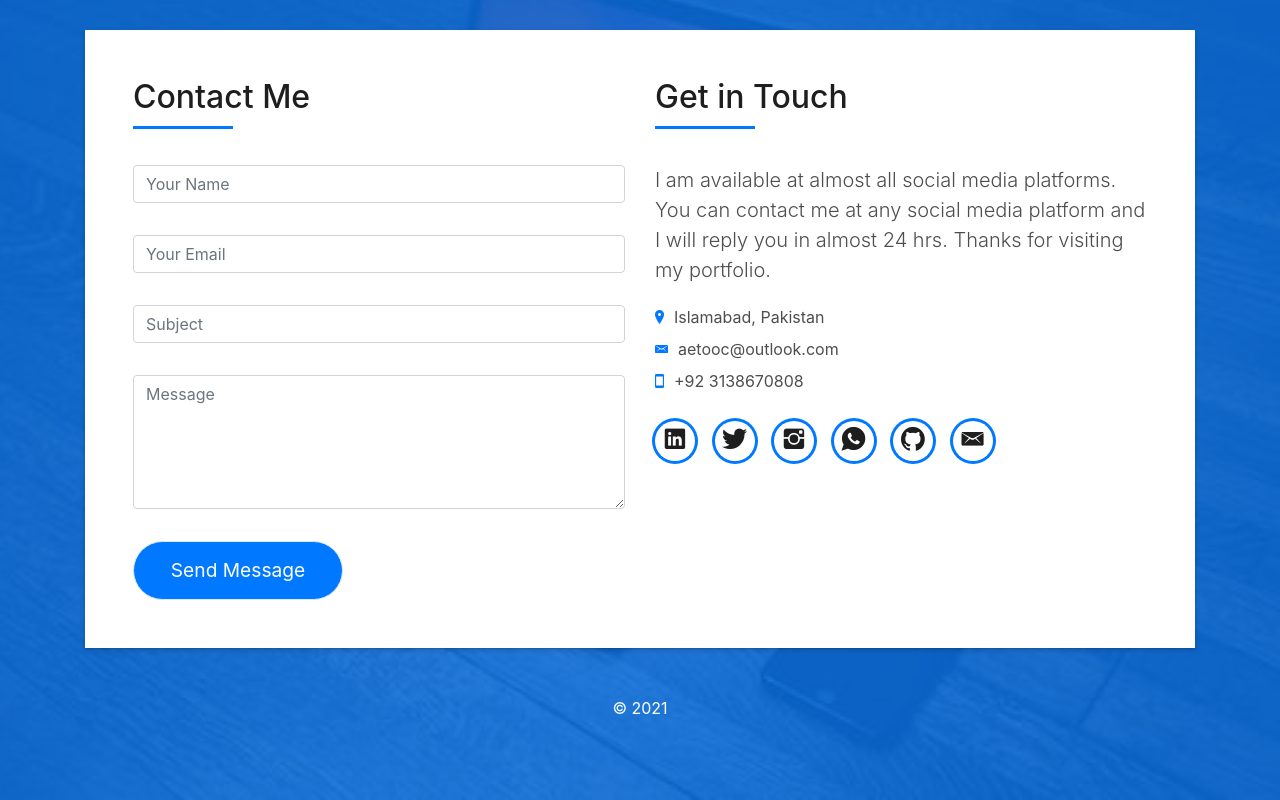
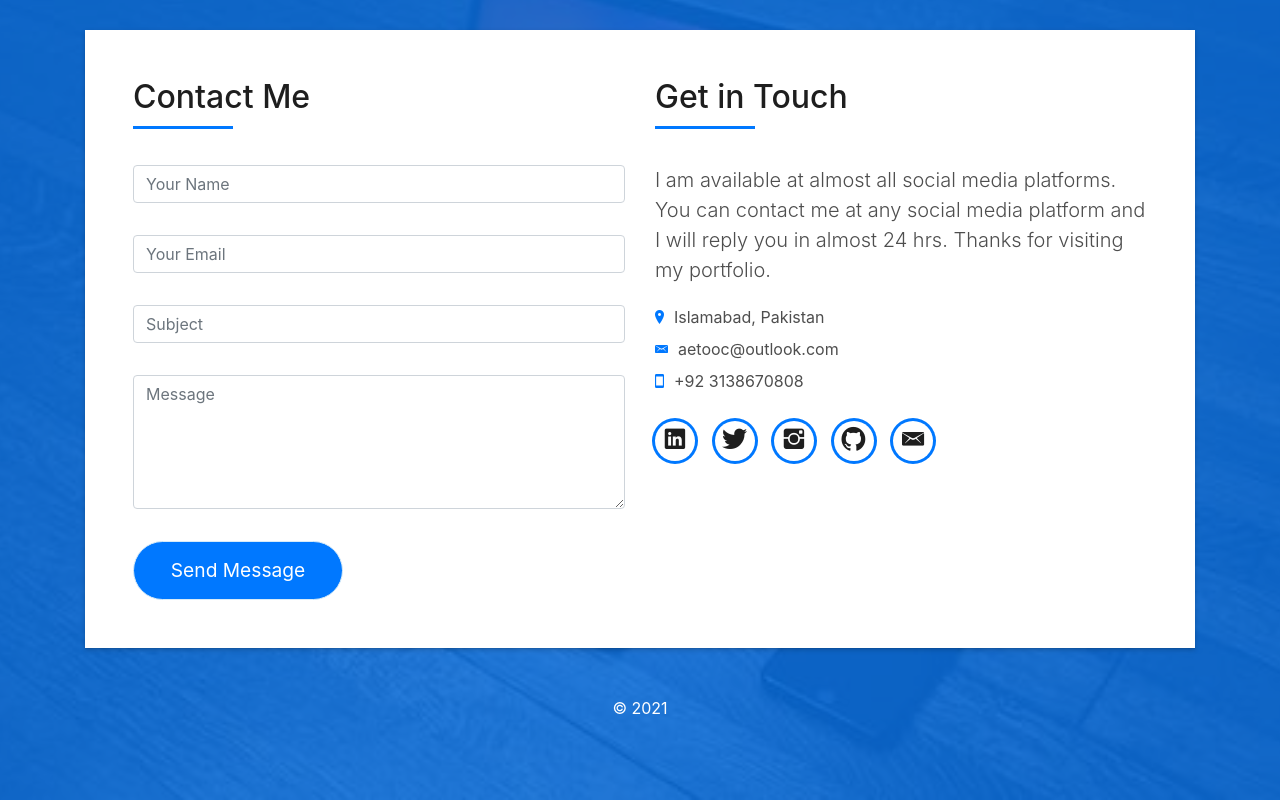
Before and after one commit to aetooc/aetooc.github.io, a plain HTML site: page index.html in a window 1280 px wide. Shown: the part 3625-4425 px from the top of the page. Drawn offline with Linux system fonts and the light colour scheme; files whose address does not match are found by name.

Commit message:
updating contact information

```diff
--- a/index.html
+++ b/index.html
@@ -378,7 +378,7 @@
                                             <li><a href="https://www.linkedin.com/in/muhammadawaisaijaz/" target="_blank"><span class="ico-circle"><i class="ion-social-linkedin"></i></span></a></li>
                                             <li><a href="https://twitter.com/aetooc_awais" target="_blank"><span class="ico-circle"><i class="ion-social-twitter"></i></span></a></li>
                                             <li><a href="https://www.instagram.com/aetooc" target="_blank"><span class="ico-circle"><i class="ion-social-instagram"></i></span></a></li>
-                                            <li><a href="https://wa.link/7ip8w8" target="_blank"><span class="ico-circle"><i class="ion-social-whatsapp"></i></span></a></li>
+                                            <!--<li><a href="https://wa.link/7ip8w8" target="_blank"><span class="ico-circle"><i class="ion-social-whatsapp"></i></span></a></li> -->
                                             <li><a href="https://github.com/aetooc" target="_blank"><span class="ico-circle"><i class="ion-social-github"></i></span></a></li>
                                             <li><a href="mailto:aetooc@outlook.com" target="_blank"><span class="ico-circle"><i class="ion-email"></i></span></a></li>
                                         </ul>
```
